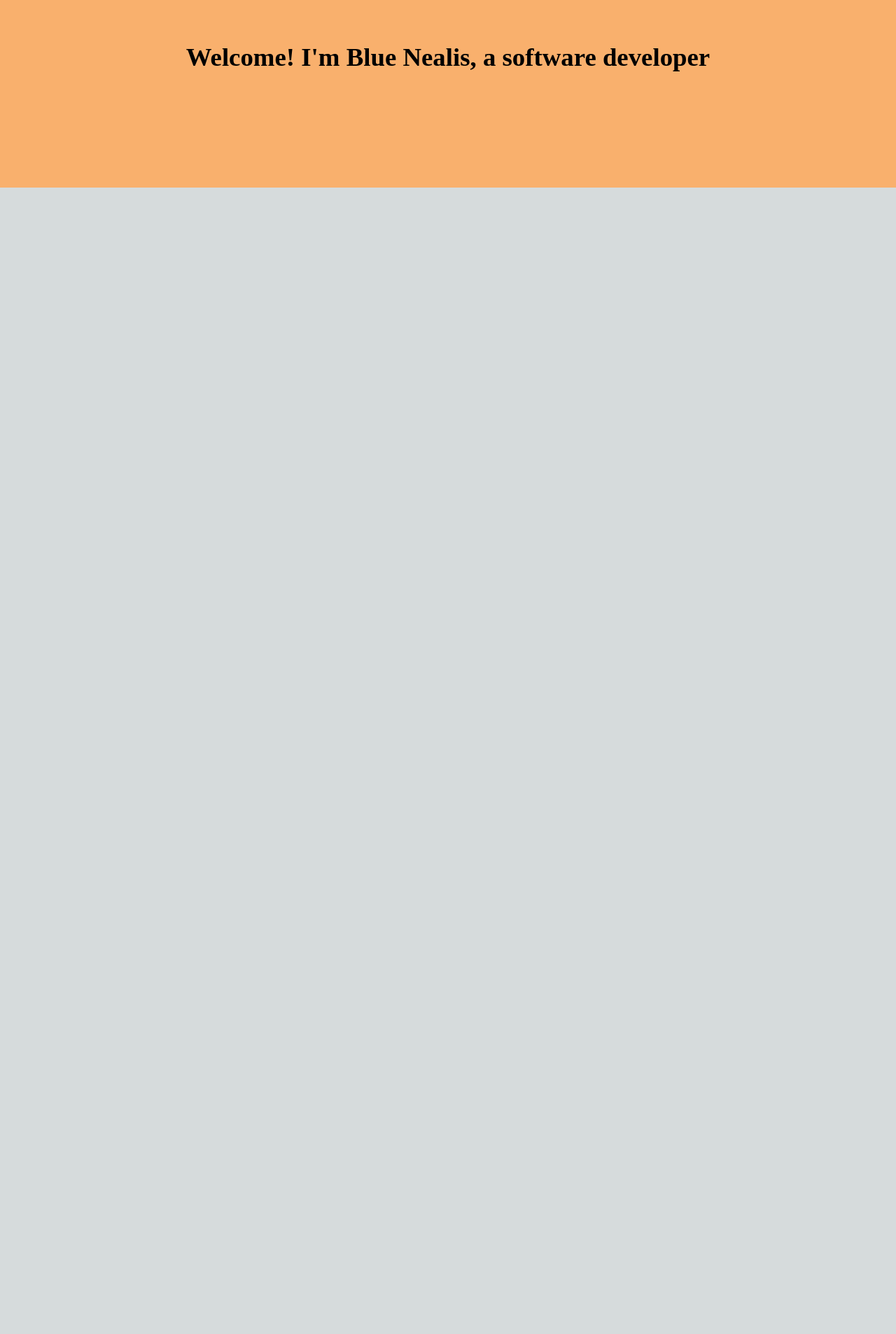
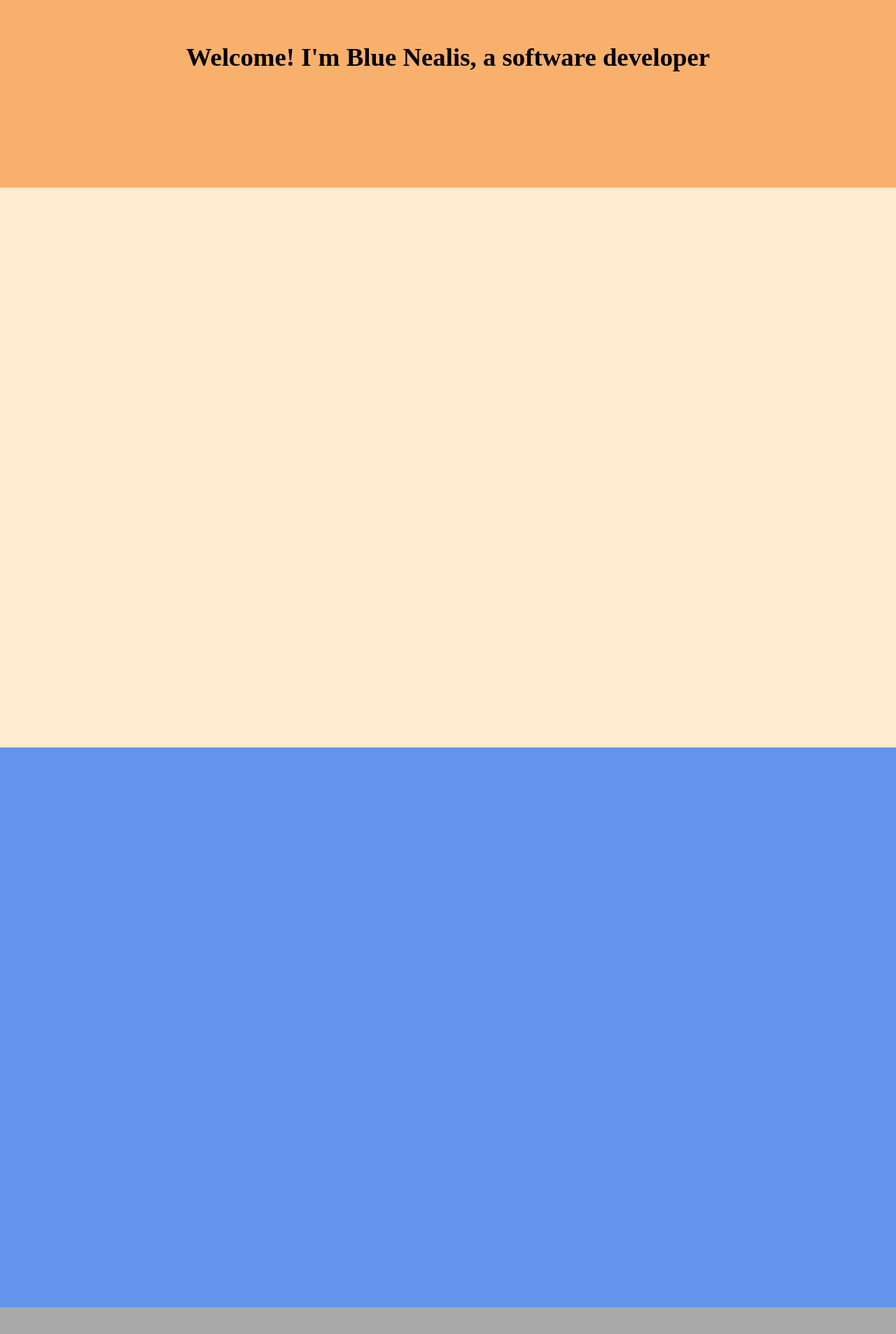
Before and after one commit to BlueNealis/blue-portfolio, a Next.js app: page / in a window 1280 px wide. Shown: the part 532-2438 px from the top of the page at 70% size. Before the commit the page ends 800 px from the top, so only its background shows below. Built offline with nearby package versions, Linux system fonts and the light colour scheme.

Commit message:
Add blocks for each anchor section

```diff
--- a/pages/index.tsx
+++ b/pages/index.tsx
@@ -21,6 +21,7 @@ export default function Home() {
             <img></img>
           </div>
           <button className={styles.contactButton}>Contact Me!</button>
+          <div className={styles.landingSection}>
               <div className={styles.logoContainer}>
                 <Image className={`${styles.logoImage} ${styles.circleFour}`} height="150" width="150" src="/CircleFour.png" alt="circle"/>
                   <Image className={`${styles.logoImage} ${styles.circleTwo}`} height="200" width="200" src="/CircleTwo.png" alt="circle"/>
@@ -28,10 +29,21 @@ export default function Home() {
                   <Image className={`${styles.logoImage} ${styles.circleThree}`} height="75" width="75" src="/CircleThree.png" alt="circle"/>
                   <Image className={`${styles.logoImage} ${styles.ovalOne}`} height="120" width="170" src="/OvalOne.png" alt="oval"/>
               </div>
-        <div className={styles.description}>
               <div className={styles.container}>
                 <h1 className={styles.welcomeText}> Welcome! I'm Blue Nealis, a software developer</h1>
               </div>
+        </div>
+        <div className={styles.projectSection}>
+
+        </div>
+        <div className={styles.technologySection}>
+
+        </div>
+        <div className={styles.bioSection}>
+
+        </div>
+        <div className={styles.contactMeSection}>
+
         </div>
       </main>
     </>
--- a/styles/Home.module.css
+++ b/styles/Home.module.css
@@ -3,12 +3,20 @@
   flex-direction: column;
   align-items: center;
   justify-content: center;
-  padding: 6rem;
   min-height: 100vh;
+  color: black;
+}
+
+.landingSection {
+  display: flex;
+  flex-direction: column;
+  align-items: center;
+  justify-content: center;
+  width: 100vw;
+  height: 100vh;
   background-color: #F9B06D;
-  color: black;
-  overflow:hidden;
 }
+
 .socialBar {
   position: fixed;
   top: 0px;
@@ -110,6 +118,28 @@ animation-fill-mode: both;
   animation-timing-function: ease-in-out;
 }
 
+.projectSection {
+  width: 100vw;
+  height: 100vh;
+  background-color:blanchedalmond;
+}
+
+.technologySection {
+  width: 100vw;
+  height: 100vh;
+  background-color:cornflowerblue;
+}
+
+.bioSection {
+  width: 100vw;
+  height: 100vh;
+  background-color:darkgray;
+}
+.contactMeSection {
+  width: 100vw;
+  height: 100vh;
+  background-color:coral;
+}
 @keyframes slideIntoView {
   0%{transform: translateY(100px);}
   75%{transform: translateY(-5px)}
```
Lines whose indentation alone changed are shown as unchanged.
